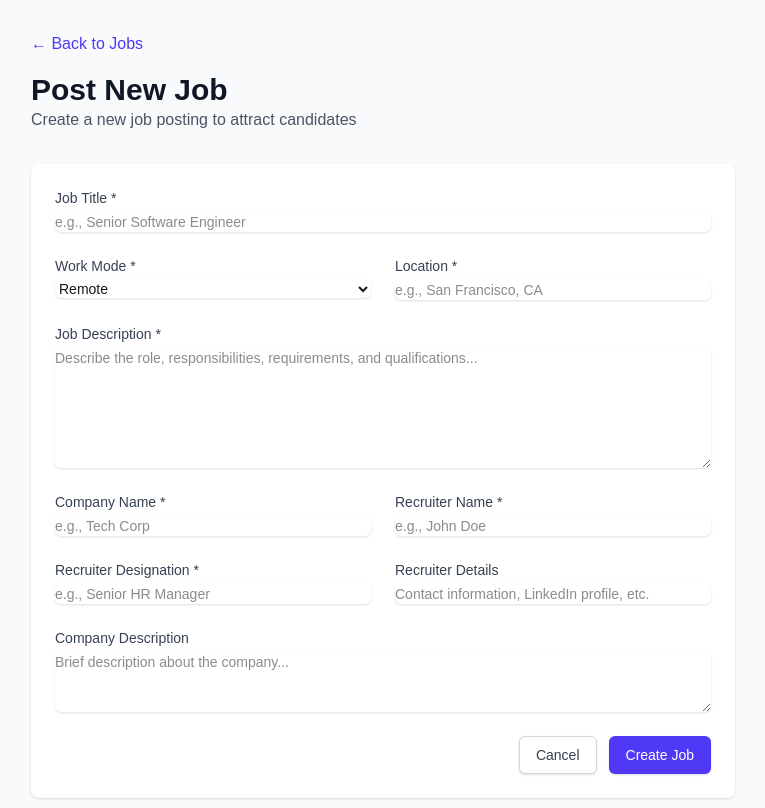
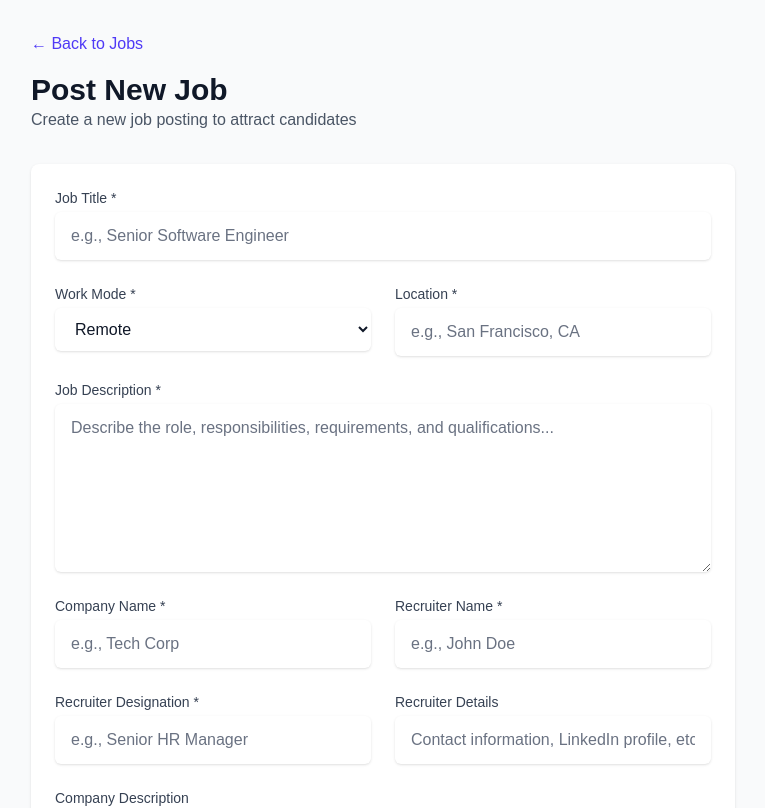
Before and after one commit to Sanjayrani/Precision-Tech, a Next.js app in the folder hr-recruitment-app/: page /jobs/new in a window 1280 px wide. Shown: the top 808 px of the page, without its empty margins (257-1022 px from the left). Built offline with nearby package versions, Linux system fonts and the light colour scheme.

Commit message:
style: update form input styling and rename app to TalentFlow

```diff
--- a/hr-recruitment-app/src/app/jobs/new/page.tsx
+++ b/hr-recruitment-app/src/app/jobs/new/page.tsx
@@ -87,7 +87,7 @@
                   name="title"
                   id="title"
                   required
-                  className="mt-1 block w-full border-gray-300 rounded-md shadow-sm focus:ring-indigo-500 focus:border-indigo-500 sm:text-sm"
+                  className="mt-1 block w-full px-4 py-3 border-gray-300 rounded-md shadow-sm focus:ring-indigo-500 focus:border-indigo-500 text-base text-gray-900 placeholder-gray-500"
                   placeholder="e.g., Senior Software Engineer"
                   value={formData.title}
                   onChange={handleChange}
@@ -102,7 +102,7 @@
                   name="mode"
                   id="mode"
                   required
-                  className="mt-1 block w-full border-gray-300 rounded-md shadow-sm focus:ring-indigo-500 focus:border-indigo-500 sm:text-sm"
+                  className="mt-1 block w-full px-4 py-3 border-gray-300 rounded-md shadow-sm focus:ring-indigo-500 focus:border-indigo-500 text-base text-gray-900 placeholder-gray-500"
                   value={formData.mode}
                   onChange={handleChange}
                 >
@@ -121,7 +121,7 @@
                   name="location"
                   id="location"
                   required
-                  className="mt-1 block w-full border-gray-300 rounded-md shadow-sm focus:ring-indigo-500 focus:border-indigo-500 sm:text-sm"
+                  className="mt-1 block w-full px-4 py-3 border-gray-300 rounded-md shadow-sm focus:ring-indigo-500 focus:border-indigo-500 text-base text-gray-900 placeholder-gray-500"
                   placeholder="e.g., San Francisco, CA"
                   value={formData.location}
                   onChange={handleChange}
@@ -137,7 +137,7 @@
                   id="description"
                   rows={6}
                   required
-                  className="mt-1 block w-full border-gray-300 rounded-md shadow-sm focus:ring-indigo-500 focus:border-indigo-500 sm:text-sm"
+                  className="mt-1 block w-full px-4 py-3 border-gray-300 rounded-md shadow-sm focus:ring-indigo-500 focus:border-indigo-500 text-base text-gray-900 placeholder-gray-500"
                   placeholder="Describe the role, responsibilities, requirements, and qualifications..."
                   value={formData.description}
                   onChange={handleChange}
@@ -153,7 +153,7 @@
                   name="companyName"
                   id="companyName"
                   required
-                  className="mt-1 block w-full border-gray-300 rounded-md shadow-sm focus:ring-indigo-500 focus:border-indigo-500 sm:text-sm"
+                  className="mt-1 block w-full px-4 py-3 border-gray-300 rounded-md shadow-sm focus:ring-indigo-500 focus:border-indigo-500 text-base text-gray-900 placeholder-gray-500"
                   placeholder="e.g., Tech Corp"
                   value={formData.companyName}
                   onChange={handleChange}
@@ -169,7 +169,7 @@
                   name="recruiterName"
                   id="recruiterName"
                   required
-                  className="mt-1 block w-full border-gray-300 rounded-md shadow-sm focus:ring-indigo-500 focus:border-indigo-500 sm:text-sm"
+                  className="mt-1 block w-full px-4 py-3 border-gray-300 rounded-md shadow-sm focus:ring-indigo-500 focus:border-indigo-500 text-base text-gray-900 placeholder-gray-500"
                   placeholder="e.g., John Doe"
                   value={formData.recruiterName}
                   onChange={handleChange}
@@ -185,7 +185,7 @@
                   name="recruiterDesignation"
                   id="recruiterDesignation"
                   required
-                  className="mt-1 block w-full border-gray-300 rounded-md shadow-sm focus:ring-indigo-500 focus:border-indigo-500 sm:text-sm"
+                  className="mt-1 block w-full px-4 py-3 border-gray-300 rounded-md shadow-sm focus:ring-indigo-500 focus:border-indigo-500 text-base text-gray-900 placeholder-gray-500"
                   placeholder="e.g., Senior HR Manager"
                   value={formData.recruiterDesignation}
                   onChange={handleChange}
@@ -200,7 +200,7 @@
                   type="text"
                   name="recruiterDetails"
                   id="recruiterDetails"
-                  className="mt-1 block w-full border-gray-300 rounded-md shadow-sm focus:ring-indigo-500 focus:border-indigo-500 sm:text-sm"
+                  className="mt-1 block w-full px-4 py-3 border-gray-300 rounded-md shadow-sm focus:ring-indigo-500 focus:border-indigo-500 text-base text-gray-900 placeholder-gray-500"
                   placeholder="Contact information, LinkedIn profile, etc."
                   value={formData.recruiterDetails}
                   onChange={handleChange}
@@ -215,7 +215,7 @@
                   name="companyDescription"
                   id="companyDescription"
                   rows={3}
-                  className="mt-1 block w-full border-gray-300 rounded-md shadow-sm focus:ring-indigo-500 focus:border-indigo-500 sm:text-sm"
+                  className="mt-1 block w-full px-4 py-3 border-gray-300 rounded-md shadow-sm focus:ring-indigo-500 focus:border-indigo-500 text-base text-gray-900 placeholder-gray-500"
                   placeholder="Brief description about the company..."
                   value={formData.companyDescription}
                   onChange={handleChange}
--- a/hr-recruitment-app/src/app/page.tsx
+++ b/hr-recruitment-app/src/app/page.tsx
@@ -14,7 +14,7 @@
   return (
     <div className="min-h-screen flex items-center justify-center bg-gray-50">
       <div className="text-center">
-        <h1 className="text-2xl font-bold text-gray-900 mb-4">HR Recruitment System</h1>
+        <h1 className="text-2xl font-bold text-gray-900 mb-4">TalentFlow</h1>
         <p className="text-gray-600">Redirecting to login...</p>
       </div>
     </div>
```
Also changed, not shown: hr-recruitment-app/src/app/candidates/new/page.tsx (+14 -14 lines).
